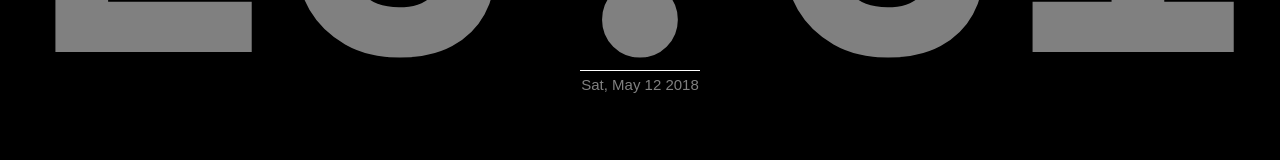
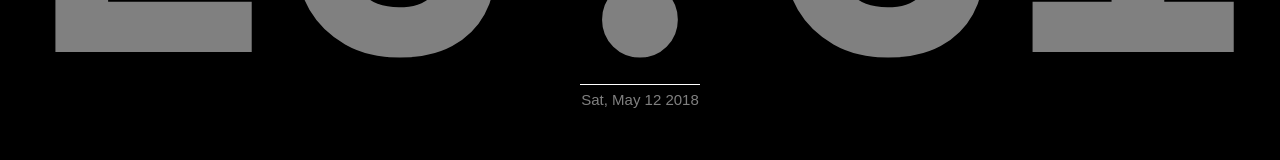
Before and after one commit to brucewangsg/internetconnectedwallclock, a plain HTML site: page index.html in a window 1280 px wide. Shown: the part 452-612 px from the top of the page. Drawn offline with nearby package versions, Linux system fonts and the light colour scheme.

Commit message:
Add more padding

```diff
--- a/index.html
+++ b/index.html
@@ -132,10 +132,10 @@ var resizeText = function () {
   $('#date').css({
     fontSize : 15 + 'px',
     lineHeight : 15 + 'px',
-    top : $(window).height()/2 + (window.textFontSize*ascenderRatio/2 - 15) + 'px'
+    top : $(window).height()/2 + (window.textFontSize*ascenderRatio/2) + 'px'
   });
   $('#second').css({
-    top : ($(window).height()/2 + (window.textFontSize*ascenderRatio/2) - 22) + 'px'
+    top : ($(window).height()/2 + (window.textFontSize*ascenderRatio/2) - 8) + 'px'
   });
 };
 var pad2 = function (v) {
```
